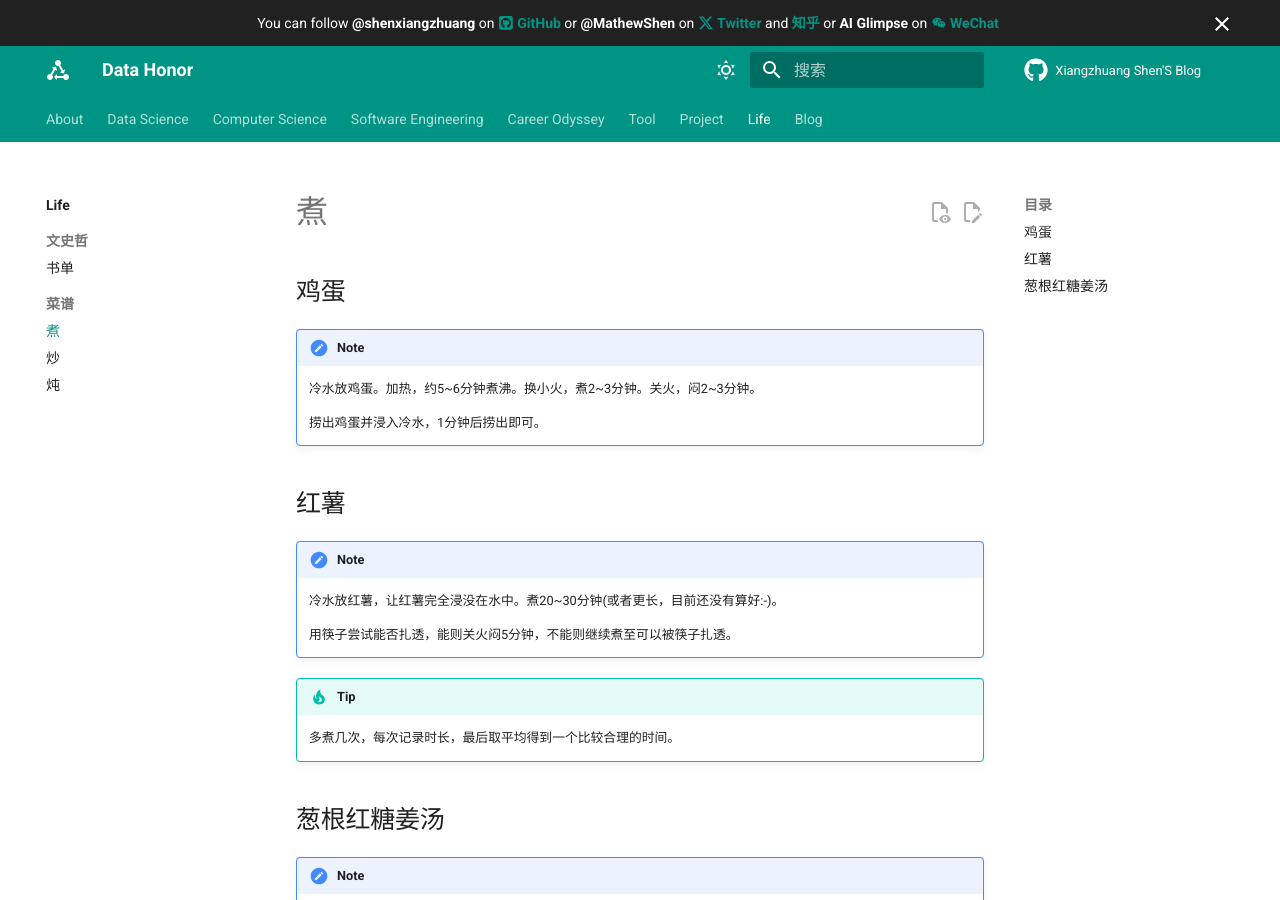
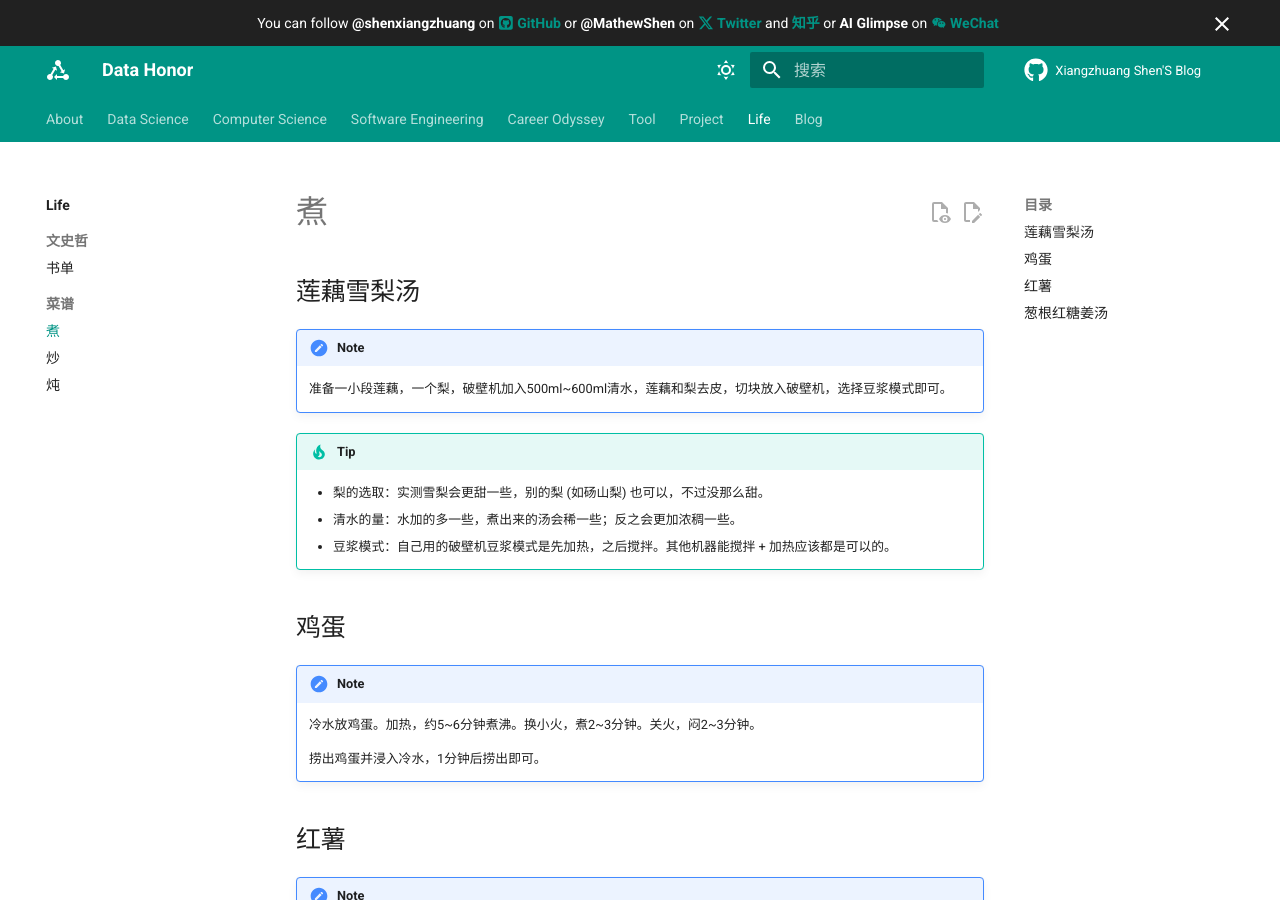
Before and after one commit to shenxiangzhuang/shenxiangzhuang.github.io, an MkDocs documentation site: the page built from docs/life/cookbook/boil.md, in a window 1280 px wide and 900 px high. Built offline with MkDocs 1.6.1 and Material for MkDocs 9.7.7, drawn with Linux system fonts in a browser that asks for light colours; comment, search, counter and statistics services are not loaded.

Commit message:
食谱：莲藕雪梨汤 (#205)

```diff
--- a/docs/life/cookbook/boil.md
+++ b/docs/life/cookbook/boil.md
@@ -1,4 +1,16 @@
 # 煮
+
+## 莲藕雪梨汤
+
+!!! note
+
+    准备一小段莲藕，一个梨，破壁机加入500ml~600ml清水，莲藕和梨去皮，切块放入破壁机，选择豆浆模式即可。
+
+!!! tip
+
+    - 梨的选取：实测雪梨会更甜一些，别的梨 (如砀山梨) 也可以，不过没那么甜。
+    - 清水的量：水加的多一些，煮出来的汤会稀一些；反之会更加浓稠一些。
+    - 豆浆模式：自己用的破壁机豆浆模式是先加热，之后搅拌。其他机器能搅拌 + 加热应该都是可以的。
 
 ## 鸡蛋
 
```
